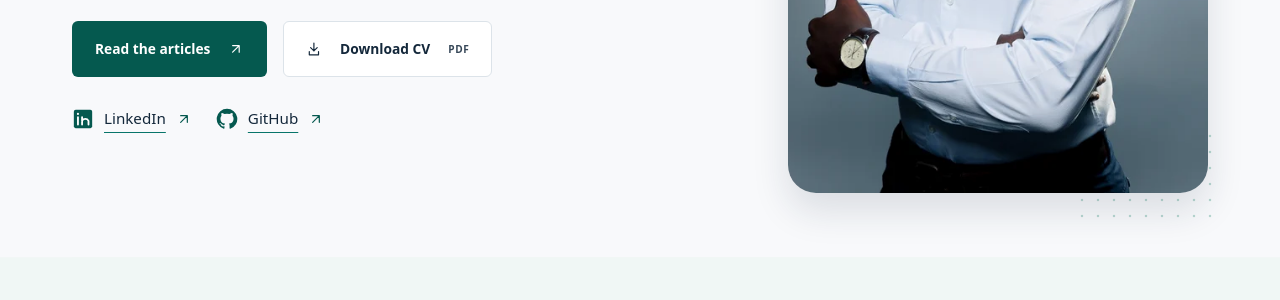
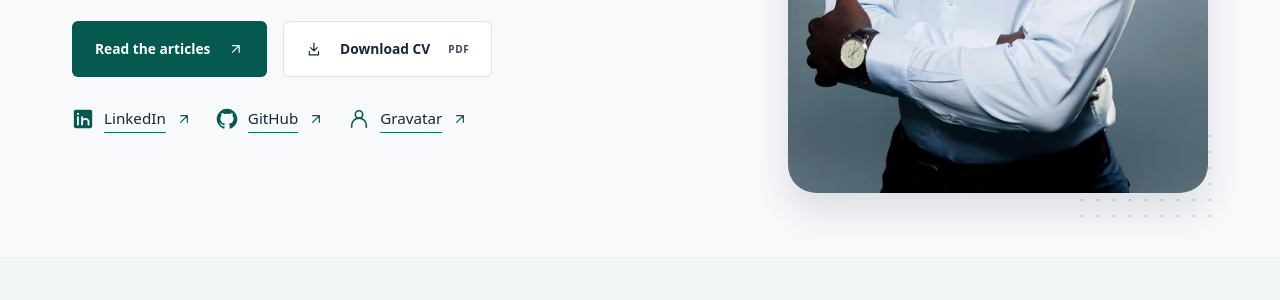
Before and after one commit to kmanu225/kmanu225.github.io, a Jekyll site: the page built from _pages/about.md, in a window 1280 px wide and 900 px high, scrolled down 436 px. Shown: the part 152-452 px from the top of the window. Built offline with Jekyll 4.4.1, drawn with Linux system fonts in a browser that asks for light colours.

Commit message:
add gravatar

```diff
--- a/_includes/home.html
+++ b/_includes/home.html
@@ -10,6 +10,7 @@
     <div class="profile-caption">
       <a href="https://www.linkedin.com/in/{{ site.author.linkedin }}">{% include icon.html name="linkedin" %}<span>LinkedIn</span>{% include icon.html name="arrow-up-right" class="external-icon" %}</a>
       <a href="https://github.com/{{ site.author.github }}">{% include icon.html name="github" %}<span>GitHub</span>{% include icon.html name="arrow-up-right" class="external-icon" %}</a>
+      <a href="https://{{ site.author.gravatar }}">{% include icon.html name="user" %}<span>Gravatar</span>{% include icon.html name="arrow-up-right" class="external-icon" %}</a>
     </div>
   </div>
   <div class="profile-card">
```
